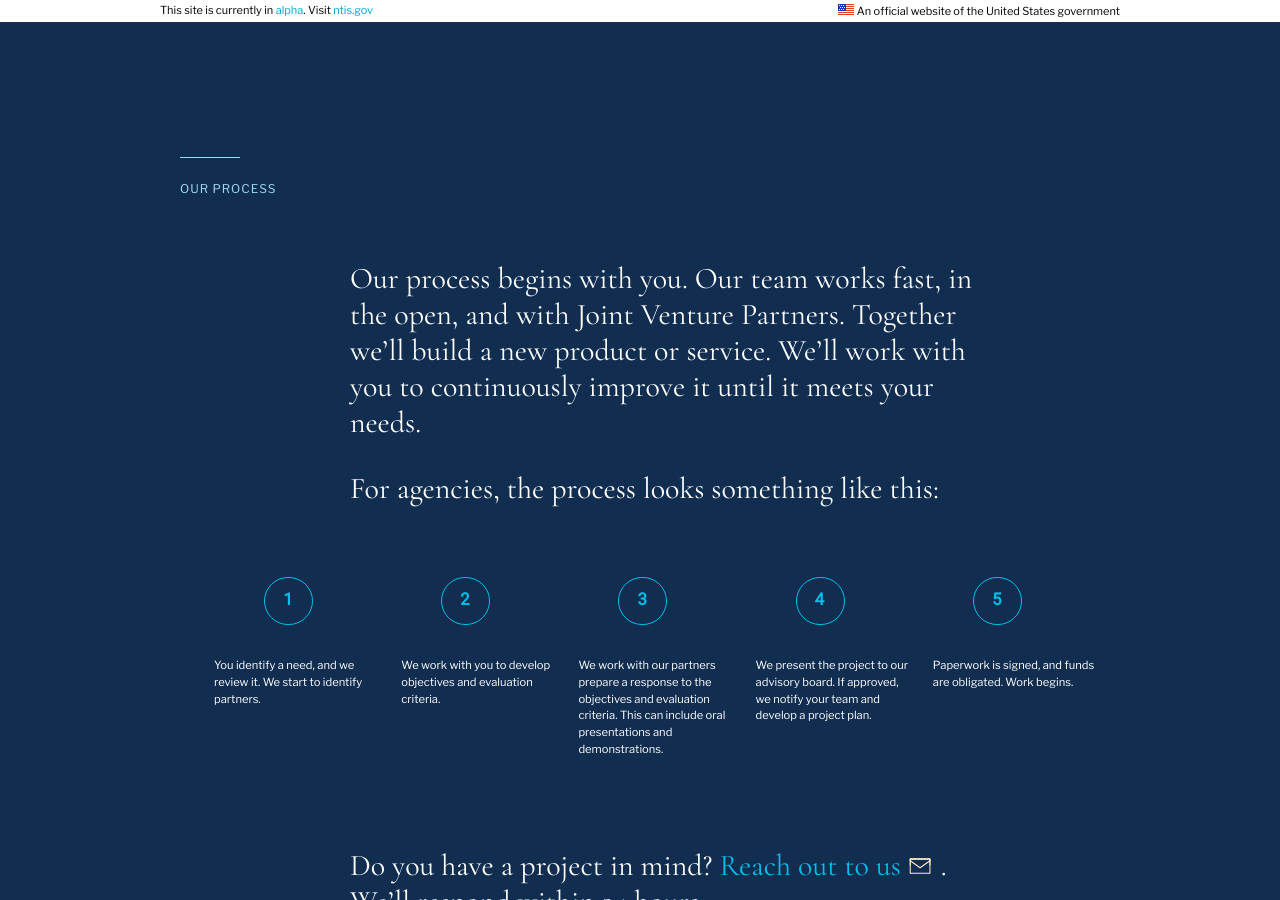
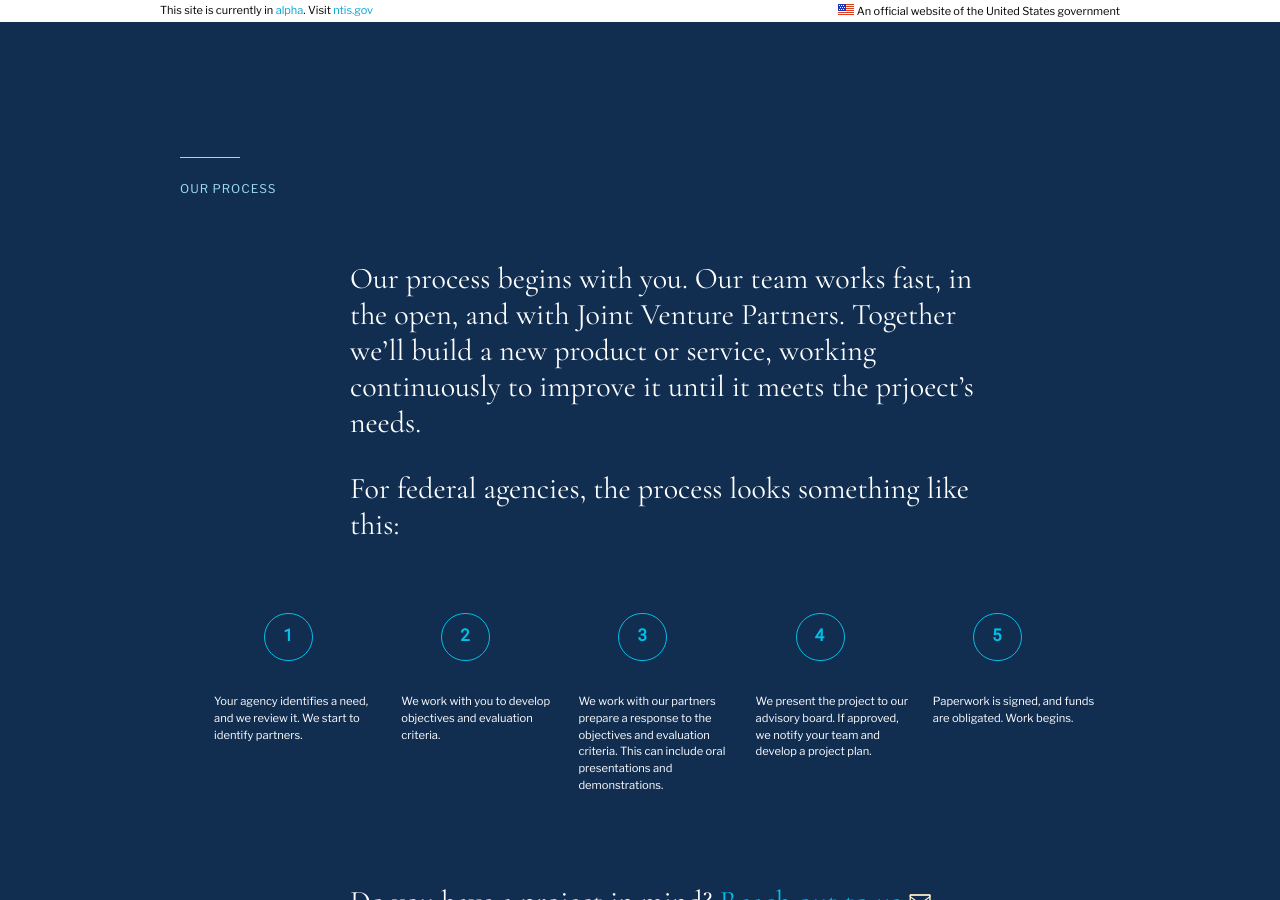
Before and after one commit to 18F/ntis-gov, a Jekyll site: the page built from our_work/index.md, in a window 1280 px wide and 900 px high, scrolled down 1225 px. Built offline with Jekyll 4.4.1, drawn with Linux system fonts in a browser that asks for light colours.

Commit message:
Takes out your
The "Process" section needs to address both gov and private-sector folks, so I took out an ambiguous "your" that could impact understandability of content

```diff
--- a/our_work/index.md
+++ b/our_work/index.md
@@ -16,11 +16,11 @@ Our projects involve just the type of public-private cooperation that the strate
 
 ### Our process
 
-Our process begins with you. Our team works fast, in the open, and with Joint Venture Partners. Together we'll build a new product or service. We'll work with you to continuously improve it until it meets your needs.
+Our process begins with you. Our team works fast, in the open, and with Joint Venture Partners. Together we'll build a new product or service, working continuously to improve it until it meets the prjoect's needs.
 
-For agencies, the process looks something like this:
+For federal agencies, the process looks something like this:
 
-1. You identify a need, and we review it. We start to identify partners.
+1. Your agency identifies a need, and we review it. We start to identify partners.
 2. We work with you to develop objectives and evaluation criteria.
 3. We work with our partners prepare a response to the objectives and evaluation criteria. This can include oral presentations and demonstrations.
 4. We present the project to our advisory board.  If approved, we notify your team and develop a project plan.
```
